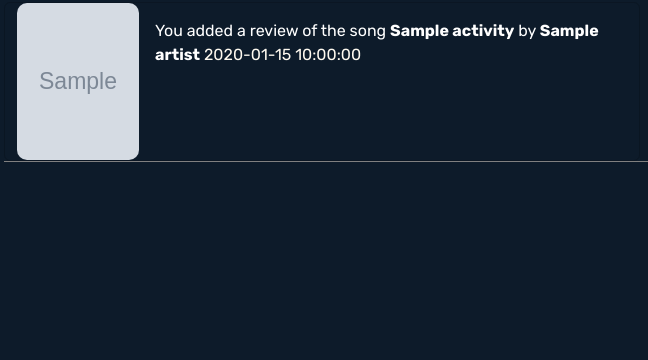
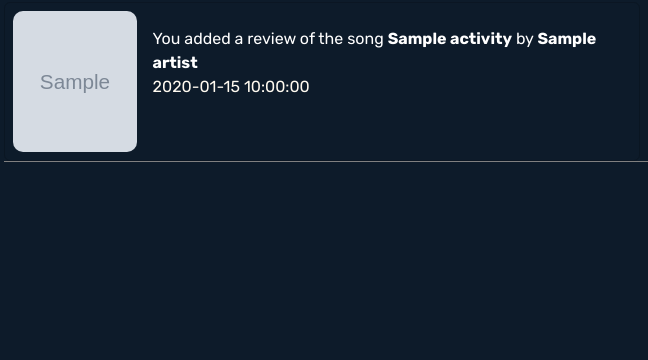
Before and after one commit to AvuMdunyelwa/100Pages, a Flask app: template templates/notifications.html in a window 1280 px wide. Shown: the part 60-420 px from the top of the page, without its empty margins (0-648 px from the left). Run offline with Flask 3, Linux system fonts and the light colour scheme; the template is opened without the code that fills it: most values are stand-ins (such as "Sample title", 1, 10 or a date in 2020); grey boxes marked "Sample" are stand-in pictures; parts of the project's set-up code (start-up, migrations or seed data) failed here and were passed over; some libraries are stand-ins or nearby versions.

Commit message:
add padding to activity row

```diff
--- a/templates/notifications.html
+++ b/templates/notifications.html
@@ -6,32 +6,32 @@
             {% for activity in notifications %}
             <div class="row d-flex" id="activity" style="border-bottom: 1px solid gray; height: 20vh;">
                 {% if activity.type == 'liked_review' %}
-                    <div class="card w-50 h-100 flex-row" style="background: none;">
+                    <div class="card w-50 h-100 flex-row p-2" style="background: none;">
                         <img src="{{activity.cover}}" class="card-img-top" alt="..." style="max-width: 20%; height: 100%; border-radius: 10px;">
                         <div class="card-body">
                             <p style="color: white; font-size: 1rem">
-                                You liked <b>{{activity.sender}}</b>'s review of <b>{{activity.song_title}}</b> by <b>{{activity.artist}}</b>
+                                You liked <b>{{activity.sender}}</b>'s review of <b>{{activity.song_title}}</b> by <b>{{activity.artist}}</b><br>
                                 <span style="color: floralwhite;">{{activity.created_at}}</span>
                             </p>
                         </div>
                     </div>
                 {% elif activity.type == 'like_received' %}
-                    <div class="card w-50 h-100 flex-row" style="background: none;">
+                    <div class="card w-50 h-100 flex-row p-2" style="background: none;">
                         <img src="{{activity.cover}}" class="card-img-top" alt="..." style="max-width: 20%; height: 100%; border-radius: 10px;">
                         <div class="card-body">
                             <p style="color: white; font-size: 1rem">
-                                <b>{{activity.sender}}</b> liked your review of <b>{{activity.song_title}}</b> by <b>{{activity.artist}}</b>
+                                <b>{{activity.sender}}</b> liked your review of <b>{{activity.song_title}}</b> by <b>{{activity.artist}}</b><br>
                                 <span style="color: floralwhite;">{{activity.created_at}}</span>
                             </p>
                         </div>
                     </div>
                 {% else %}
-                    <div class="card w-50 h-100 flex-row" style="background: none;">
+                    <div class="card w-50 h-100 flex-row p-2" style="background: none;">
                         <img src="{{activity.cover}}" class="card-img-top" alt="..." style="max-width: 20%; height: 100%; border-radius: 10px;">
                         <div class="card-body">
                             <p style="color: white; font-size: 1rem">
-                                    You added a review of the song <b>{{activity.song_title}}</b> by <b>{{activity.artist}}</b>
-                                    <span style="color: floralwhite;">{{activity.created_at}}</span>
+                                You added a review of the song <b>{{activity.song_title}}</b> by <b>{{activity.artist}}</b><br>
+                                <span style="color: floralwhite;">{{activity.created_at}}</span>
                             </p>
                         </div>
                     </div>
```
